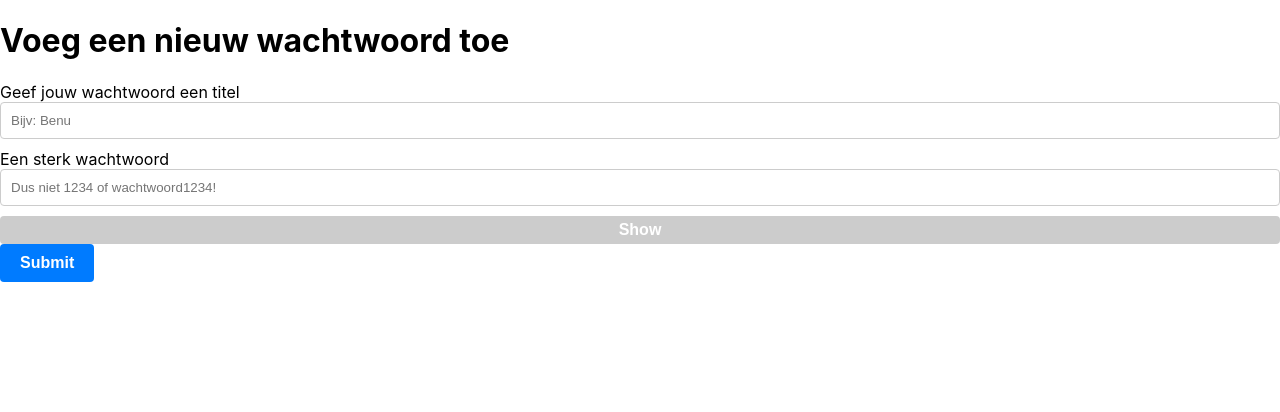
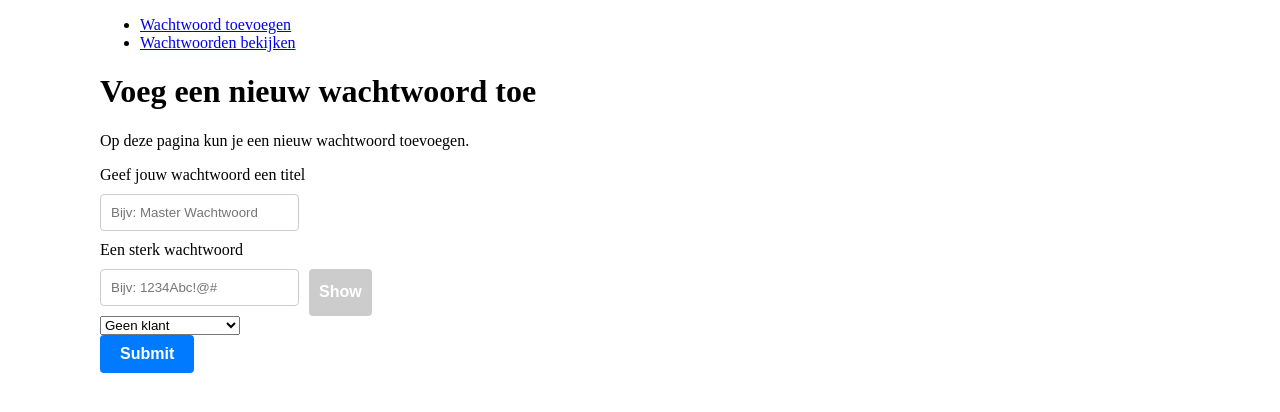
Before and after one commit to robert-hoekstra/password-manager, a React (Create React App) app in the folder password-manager/: page /addPassword in a window 1280 px wide. Shown: the top 412 px of the page. Built offline with nearby package versions, Linux system fonts and the light colour scheme.

Commit message:
add a selector for client options and some css markup for different passwords that are linked to the client

```diff
--- a/password-manager/src/app-context/password-context-provider.tsx
+++ b/password-manager/src/app-context/password-context-provider.tsx
@@ -14,7 +14,7 @@ export const PasswordContextProvider: React.FunctionComponent<Props> = (
 ): JSX.Element => {
 	const initialState: AppState = JSON.parse(
 		localStorage.getItem("passwordContextState") ||
-			'{"passwords":[{"title":"PlaceholderTitle","password":"PlaceholderPassword"}]}'
+			'{"passwords":[{"title":"PlaceholderTitle","password":"PlaceholderPassword", "client":"PlaceholderClient"}]}'
 	);
 
 	const [state, setState] = useState(initialState);
--- a/password-manager/src/app-context/password-context.tsx
+++ b/password-manager/src/app-context/password-context.tsx
@@ -10,11 +10,12 @@ export interface UserProfile {
 export interface PasswordWithTitle {
 	title: string;
 	password: string;
+	client?: string;
 }
 
 export interface AppState {
 	user?: UserProfile;
-	passwords: PasswordWithTitle[];
+	passwords: PasswordWithTitle[] | [];
 	updateState: (newState: Partial<AppState>) => void;
 	addPassword: (newPassword: PasswordWithTitle) => void;
 }
--- a/password-manager/src/components/input/Input.css
+++ b/password-manager/src/components/input/Input.css
@@ -1,6 +1,8 @@
 .input-container {
 	display: flex;
-	flex-direction: column;
+	flex-direction: row;
+	gap: 10px;
+	margin-top: 10px;
 }
 
 .input-container input {
--- a/password-manager/src/components/input/Input.tsx
+++ b/password-manager/src/components/input/Input.tsx
@@ -8,6 +8,7 @@ export interface InputProps {
 	onChange: (value: string) => void;
 	isPassword?: boolean;
 	placeholder?: string;
+	required?: boolean; // Added required prop
 }
 
 export const Input: React.FC<InputProps> = ({
@@ -16,6 +17,7 @@ export const Input: React.FC<InputProps> = ({
 	isPassword,
 	placeholder,
 	id,
+	required,
 }) => {
 	const [showPassword, setShowPassword] = useState(false);
 
@@ -31,6 +33,7 @@ export const Input: React.FC<InputProps> = ({
 				value={value}
 				onChange={handleChange}
 				placeholder={placeholder}
+				required={required}
 			/>
 			{isPassword && (
 				<Button
--- /dev/null
+++ b/password-manager/src/components/optionSelector/OptionSelector.tsx
@@ -0,0 +1,34 @@
+import React, { ChangeEvent } from "react";
+
+export interface OptionSelectorProps {
+	options: string[];
+	onChange: (selectedOption: string) => void;
+}
+
+const OptionSelector: React.FC<OptionSelectorProps> = ({
+	options,
+	onChange,
+}) => {
+	const handleOptionChange = (event: ChangeEvent<HTMLSelectElement>) => {
+		const selectedOption = event.target.value;
+		onChange(selectedOption);
+	};
+
+	return (
+		<div>
+			<select onChange={handleOptionChange}>
+				<option value="noClient">Geen klant</option>
+				{options.map((option, index) => (
+					<option
+						key={index}
+						value={option}
+					>
+						{option}
+					</option>
+				))}
+			</select>
+		</div>
+	);
+};
+
+export default OptionSelector;
--- a/password-manager/src/index.css
+++ b/password-manager/src/index.css
@@ -1,13 +1,4 @@
 body {
-  margin: 0;
-  font-family: -apple-system, BlinkMacSystemFont, 'Segoe UI', 'Roboto', 'Oxygen',
-    'Ubuntu', 'Cantarell', 'Fira Sans', 'Droid Sans', 'Helvetica Neue',
-    sans-serif;
-  -webkit-font-smoothing: antialiased;
-  -moz-osx-font-smoothing: grayscale;
+	max-width: 1080px;
+	margin: 0 auto;
 }
-
-code {
-  font-family: source-code-pro, Menlo, Monaco, Consolas, 'Courier New',
-    monospace;
-}
--- a/password-manager/src/pages/addPassword/AddPassword.tsx
+++ b/password-manager/src/pages/addPassword/AddPassword.tsx
@@ -2,26 +2,38 @@ import React, { useContext } from "react";
 import Input from "../../components/input/Input";
 import Form from "../../components/form/Form";
 import { PasswordContext } from "../../app-context/password-context";
+import Navigation from "../../components/navigation/Navigation";
+import OptionSelector from "../../components/optionSelector/OptionSelector";
 
 const AddPasswordPage: React.FC = () => {
 	const [title, setTitle] = React.useState("");
 	const [password, setPassword] = React.useState("");
+	const [client, setClient] = React.useState("");
 
 	const { addPassword } = useContext(PasswordContext);
 
 	const handleSubmit = (e: React.FormEvent) => {
 		e.preventDefault();
-		addPassword({ title, password });
+		addPassword({ title, password, client });
 	};
 
+	const clients = [
+		"Payroll Select",
+		"Benu Direct",
+		"Schotpoort Connect",
+		"KNHB",
+	];
 	return (
 		<div className="AddPasswordPage">
+			<Navigation />
 			<h1>Voeg een nieuw wachtwoord toe</h1>
+			<p>Op deze pagina kun je een nieuw wachtwoord toevoegen.</p>
 			<Form onSubmit={handleSubmit}>
 				<label htmlFor="title">Geef jouw wachtwoord een titel</label>
 				<Input
+					required={true}
 					id="title"
-					placeholder="Bijv: Benu"
+					placeholder="Bijv: Master Wachtwoord"
 					value={title}
 					onChange={function (value: string): void {
 						setTitle(value);
@@ -29,13 +41,18 @@ const AddPasswordPage: React.FC = () => {
 				/>
 				<label htmlFor="password">Een sterk wachtwoord</label>
 				<Input
+					required={true}
 					id="password"
-					placeholder="Dus niet 1234 of wachtwoord1234!"
+					placeholder="Bijv: 1234Abc!@#"
 					isPassword
 					value={password}
 					onChange={function (value: string): void {
 						setPassword(value);
 					}}
+				/>
+				<OptionSelector
+					onChange={setClient}
+					options={clients}
 				/>
 			</Form>
 		</div>
--- a/password-manager/src/pages/overview/Overview.css
+++ b/password-manager/src/pages/overview/Overview.css
@@ -28,6 +28,46 @@
 	color: #61dafb;
 }
 
+.list {
+	list-style: none;
+	padding: 0;
+	margin: 0;
+}
+
+.list-item {
+	display: flex;
+	align-items: center;
+	margin-bottom: 10px;
+}
+
+.list-item .name {
+	margin-left: 10px;
+}
+
+.list-item .color {
+	width: 20px;
+	height: 20px;
+	margin-left: 10px;
+	border-radius: 50%;
+}
+
+/* Custom classes for each list item */
+.payroll-select {
+	color: #0000ff;
+}
+
+.benu-direct {
+	color: #259617;
+}
+
+.schotpoort-connect {
+	color: #e3c922;
+}
+
+.knhb {
+	color: #e39c22;
+}
+
 @keyframes App-logo-spin {
 	from {
 		transform: rotate(0deg);
--- a/password-manager/src/pages/overview/Overview.tsx
+++ b/password-manager/src/pages/overview/Overview.tsx
@@ -10,14 +10,25 @@ const OverviewPage: React.FC = () => {
 			<Navigation />
 			<header className="App-header">
 				<h1>Overview page</h1>
+				{passwords.length > 0 ? (
 					<ul>
 						{passwords.map((password, index) => (
-						<li key={index}>
+							<li
+								className={
+									password.client
+										? password.client.replaceAll(" ", "-").toLowerCase()
+										: "default"
+								}
+								key={index}
+							>
 								<h2>{password.title}</h2>
 								<p>{password.password}</p>
 							</li>
 						))}
 					</ul>
+				) : (
+					<p>Please add a password.</p>
+				)}
 			</header>
 		</div>
 	);
```
Also changed, not shown: 1 other file (tests, documents, lock files or other folders). Lines whose indentation alone changed are shown as unchanged.
